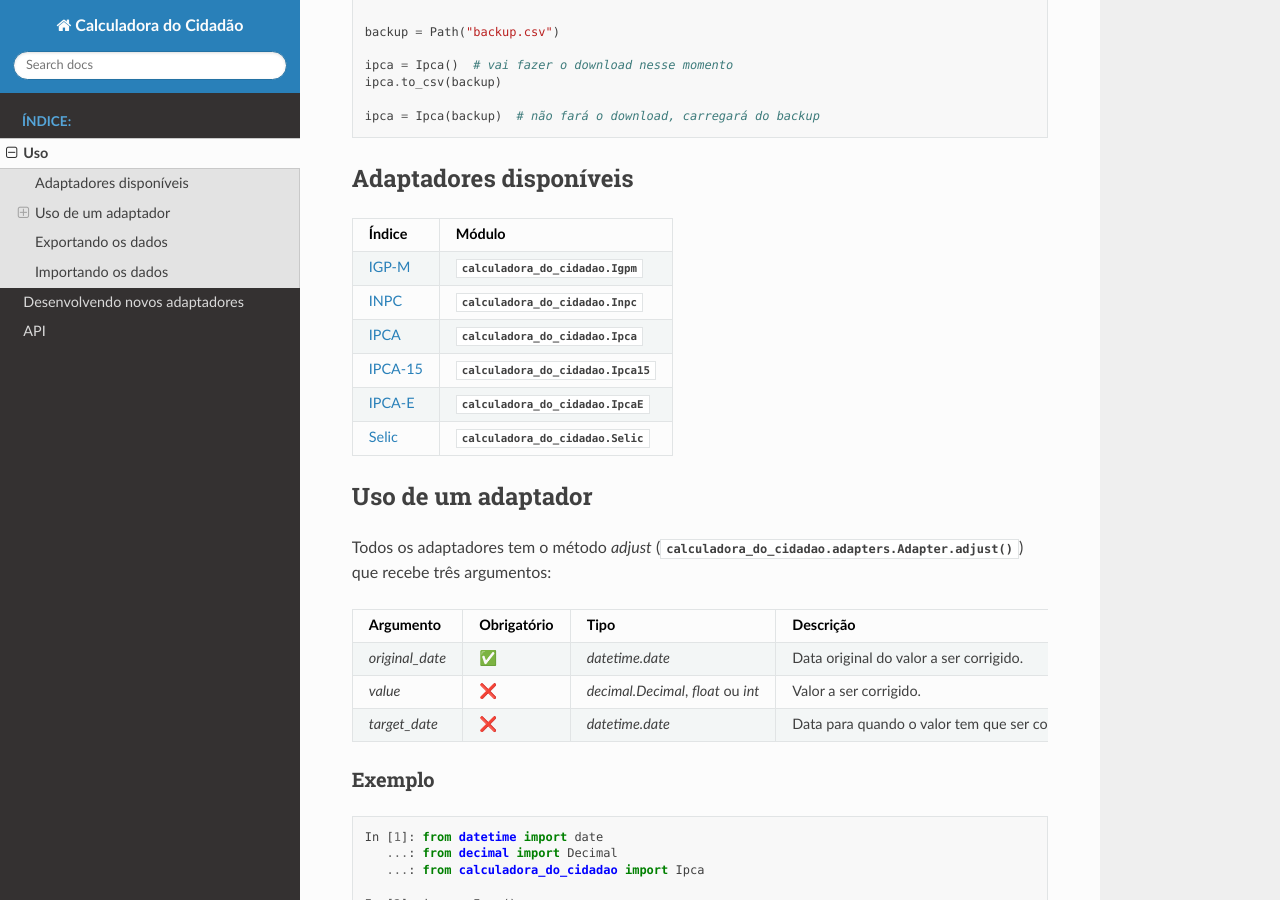
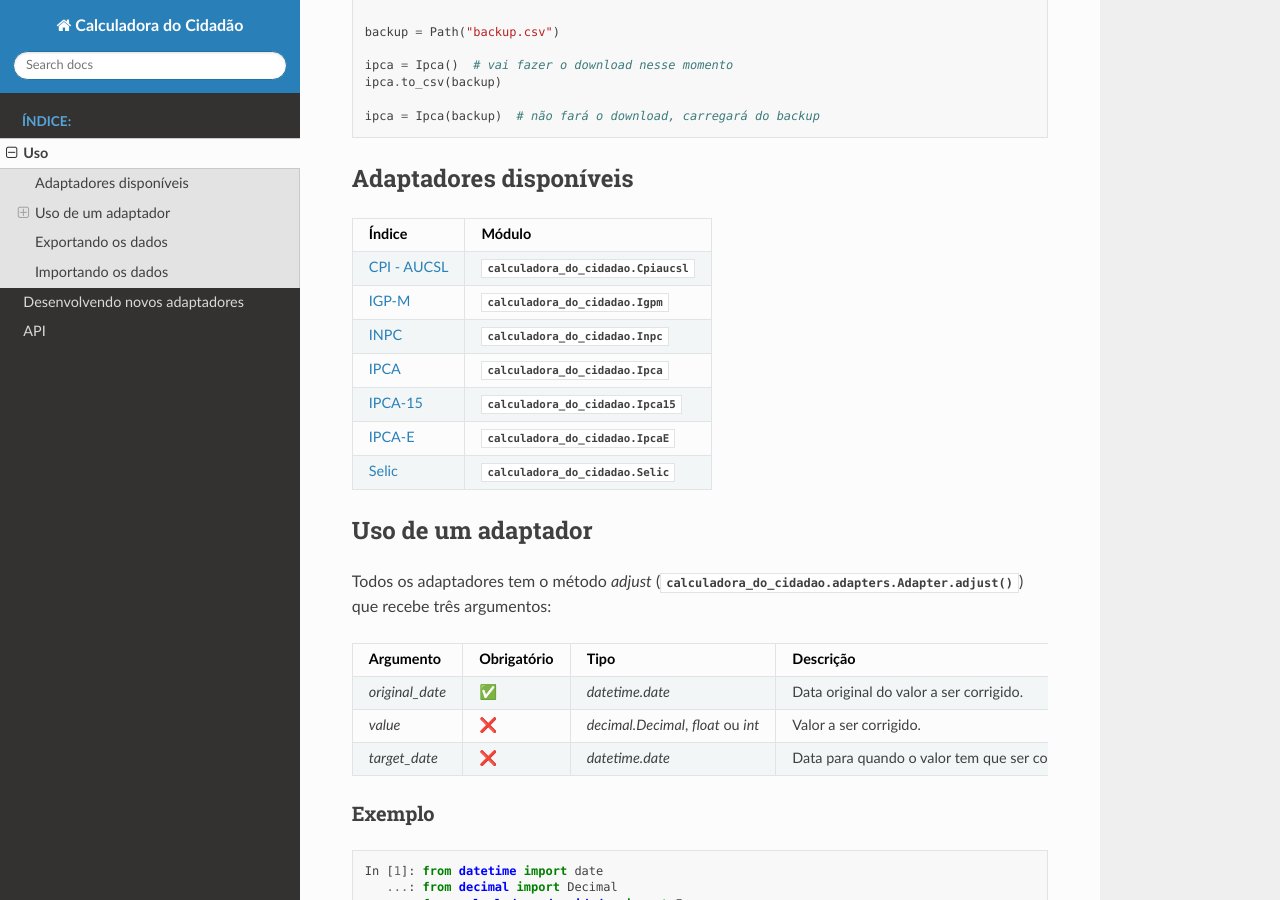
Before and after one commit to cuducos/calculadora-do-cidadao, a Sphinx documentation site: the page built from docs/usage.rst, in a window 1280 px wide and 900 px high, scrolled down 401 px. Built offline with Sphinx 7.4.7 and the Read the Docs theme 2.0.0, drawn with Linux system fonts in a browser that asks for light colours.

Commit message:
Add CPI docs

```diff
--- a/docs/api.rst
+++ b/docs/api.rst
@@ -47,6 +47,12 @@ SELIC
 .. autoclass:: calculadora_do_cidadao.Selic
    :members:
 
+Família CPI
+~~~~~
+
+.. autoclass:: calculadora_do_cidadao.Cpiauscsl
+   :members:
+
 Download
 --------
 
--- a/docs/usage.rst
+++ b/docs/usage.rst
@@ -25,6 +25,7 @@ Adaptadores disponíveis
 ============================================================================================================================================ ==================================================
 Índice                                                                                                                                       Módulo
 ============================================================================================================================================ ==================================================
+`CPI - AUCSL  <https://fred.stlouisfed.org/series/CPIAUCSL>`_                                                                                :class:`calculadora_do_cidadao.Cpiaucsl`
 `IGP-M <https://portalibre.fgv.br/estudos-e-pesquisas/indices-de-precos/igp/>`_                                                              :class:`calculadora_do_cidadao.Igpm`
 `INPC <https://www.ibge.gov.br/estatisticas/economicas/precos-e-custos/9258-indice-nacional-de-precos-ao-consumidor.html>`_                  :class:`calculadora_do_cidadao.Inpc`
 `IPCA <https://www.ibge.gov.br/estatisticas/economicas/precos-e-custos/9256-indice-nacional-de-precos-ao-consumidor-amplo.html>`_            :class:`calculadora_do_cidadao.Ipca`
```
